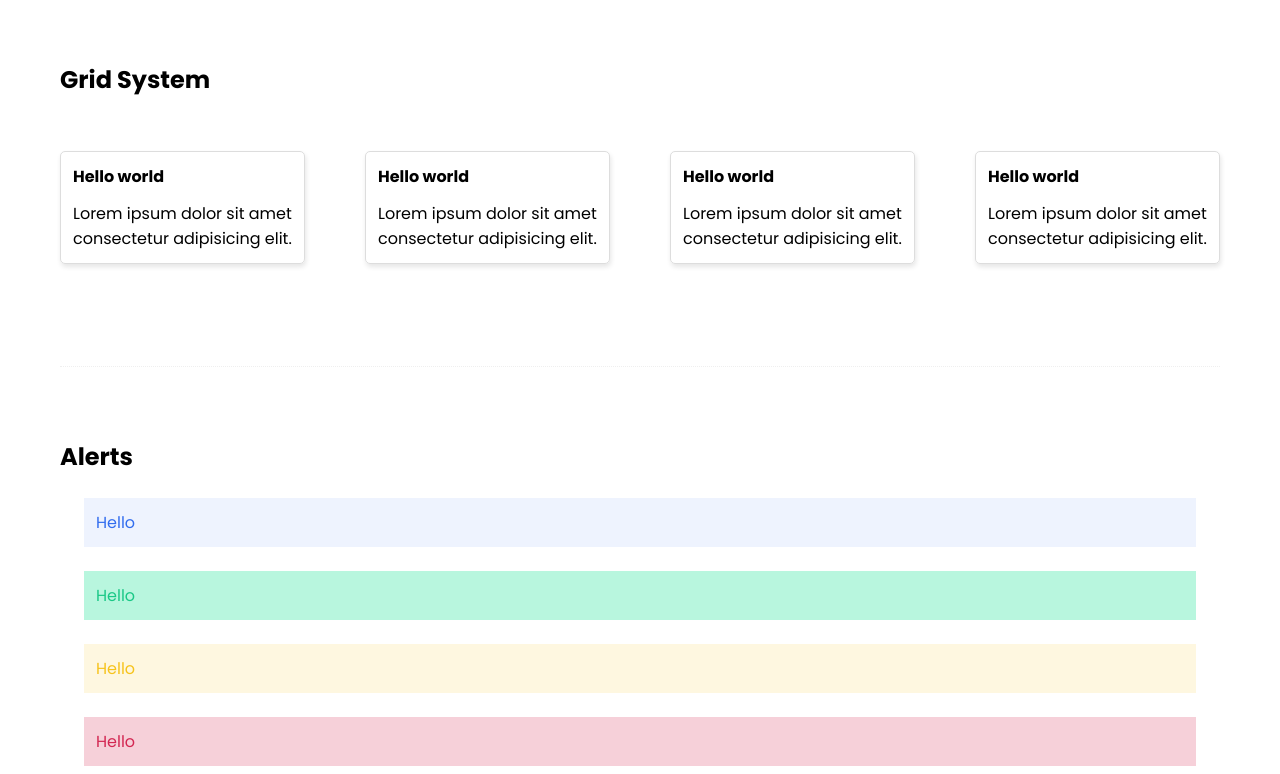
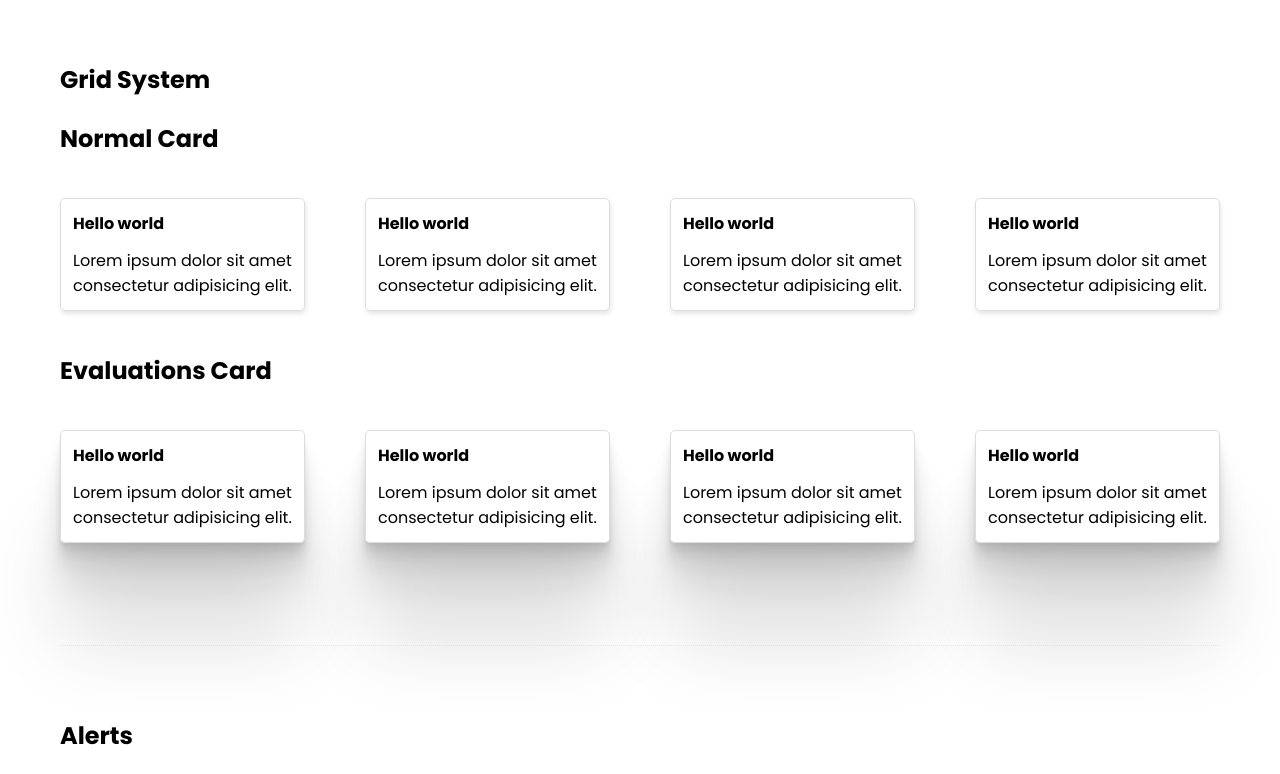
Before and after one commit to TeLoardBruh/style-lib-bruh, a website: page index.html in a window 1280 px wide. Shown: the part 1240-2014 px from the top of the page. Drawn offline with Linux system fonts and the light colour scheme.

Commit message:
card evalutation

```diff
--- a/index.html
+++ b/index.html
@@ -96,6 +96,7 @@
 
       <!-- grid system -->
       <h2 class="mb-2">Grid System</h2>
+      <h2 class="mb-1 mt-1">Normal Card</h2>
       <div class="row gap-3 justify-center">
         <div class="col-12-xs col-5-sm col-3-xl">
           <div class="card">
@@ -130,6 +131,41 @@
           </div>
         </div>
       </div>
+      <h2 class="mb-1 mt-1">Evaluations Card</h2>
+      <div class="row gap-3 justify-center">
+        <div class="col-12-xs col-5-sm col-3-xl">
+          <div class="card-evaluations">
+            <h3 class="card-title">Hello world</h3>
+            <p class="card-body">
+              Lorem ipsum dolor sit amet consectetur adipisicing elit.
+            </p>
+          </div>
+        </div>
+        <div class="col-12-xs col-5-sm col-3-xl">
+          <div class="card-evaluations">
+            <h3 class="card-title">Hello world</h3>
+            <p class="card-body">
+              Lorem ipsum dolor sit amet consectetur adipisicing elit.
+            </p>
+          </div>
+        </div>
+        <div class="col-12-xs col-5-sm col-3-xl">
+          <div class="card-evaluations">
+            <h3 class="card-title">Hello world</h3>
+            <p class="card-body">
+              Lorem ipsum dolor sit amet consectetur adipisicing elit.
+            </p>
+          </div>
+        </div>
+        <div class="col-12-xs col-5-sm col-3-xl">
+          <div class="card-evaluations">
+            <h3 class="card-title">Hello world</h3>
+            <p class="card-body">
+              Lorem ipsum dolor sit amet consectetur adipisicing elit.
+            </p>
+          </div>
+        </div>
+      </div>
       <hr class="mt-4 mb-4" />
       <!-- alerts -->
       <h2 class="mb-2">Alerts</h2>
@@ -139,6 +175,9 @@
       <p class="alert-error m-2">Hello</p>
       <p class="alert-blue m-2">Hello</p>
       <hr class="mt-4 mb-4" />
+
+      <!-- <p class="text-hero">HELLO WORLD</p> -->
+      <hr class="mt-4 mb-4" />
     </div>
   </body>
 </html>
--- a/rax-boi/components/_card.scss
+++ b/rax-boi/components/_card.scss
@@ -1,10 +1,20 @@
 @use "sass:math";
 
-.card {
+@mixin evaluations($evaluations) {
+  @if $evaluations {
+    box-shadow: 0 2.8px 2.2px rgba(0, 0, 0, 0.034),
+      0 6.7px 5.3px rgba(0, 0, 0, 0.048), 0 12.5px 10px rgba(0, 0, 0, 0.06),
+      0 22.3px 17.9px rgba(0, 0, 0, 0.072), 0 41.8px 33.4px rgba(0, 0, 0, 0.086),
+      0 100px 80px rgba(0, 0, 0, 0.12);
+  } @else {
+    box-shadow: $base-box-shadow;
+  }
+}
+
+@mixin card {
   display: block;
   padding: $base-padding;
   border: $base-border-thickness solid #ddd;
-  box-shadow: $base-box-shadow;
   border-radius: math.div($base-border-radius, 4);
 
   .card-title {
@@ -20,3 +30,12 @@
     }
   }
 }
+
+.card {
+  @include card;
+  @include evaluations($evaluations: false);
+}
+.card-evaluations {
+  @include card;
+  @include evaluations($evaluations: true);
+}
```
Also changed, not shown: css/index.css.
